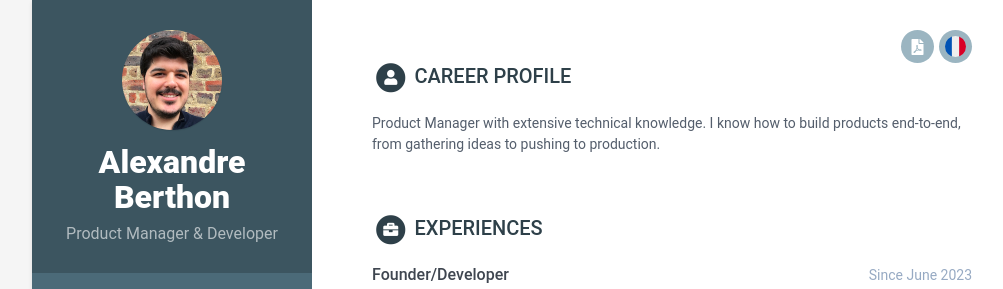
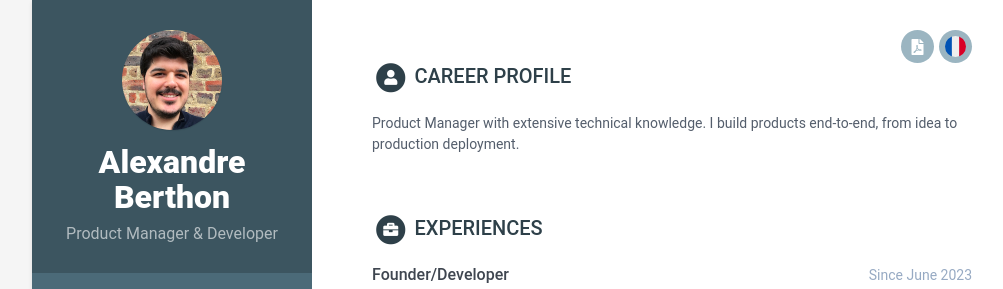
Before and after one commit to alexberthon/cv, a Jekyll site: the page built from index.html, in a window 1280 px wide. Shown: the top 289 px of the page, without its empty margins (108-1111 px from the left). Built offline with Jekyll 4.4.1, drawn with Linux system fonts in a browser that asks for light colours.

Commit message:
data update

```diff
--- a/_data/data-fr.yml
+++ b/_data/data-fr.yml
@@ -51,7 +51,7 @@ sidebar:
 career-profile:
   title: Profil
   summary: |
-    Product Manager avec une connaissance approfondie en développement. Je sais construire des produits de bout en bout, de la collecte d'idées à la mise en production.
+    Product Manager avec une connaissance approfondie en développement. Je construis des produits de bout en bout, de l'idée à la mise en production.
 education:
   - degree: Master en management
     university: ESSEC Business School
--- a/_data/data.yml
+++ b/_data/data.yml
@@ -51,7 +51,7 @@ sidebar:
 career-profile:
   title: Career Profile
   summary: |
-    Product Manager with extensive technical knowledge. I know how to build products end-to-end, from gathering ideas to pushing to production.
+    Product Manager with extensive technical knowledge. I build products end-to-end, from idea to production deployment.
 education:
   - degree: MSc in Management
     university: ESSEC Business School
```
Also changed, not shown: 6 other files.
